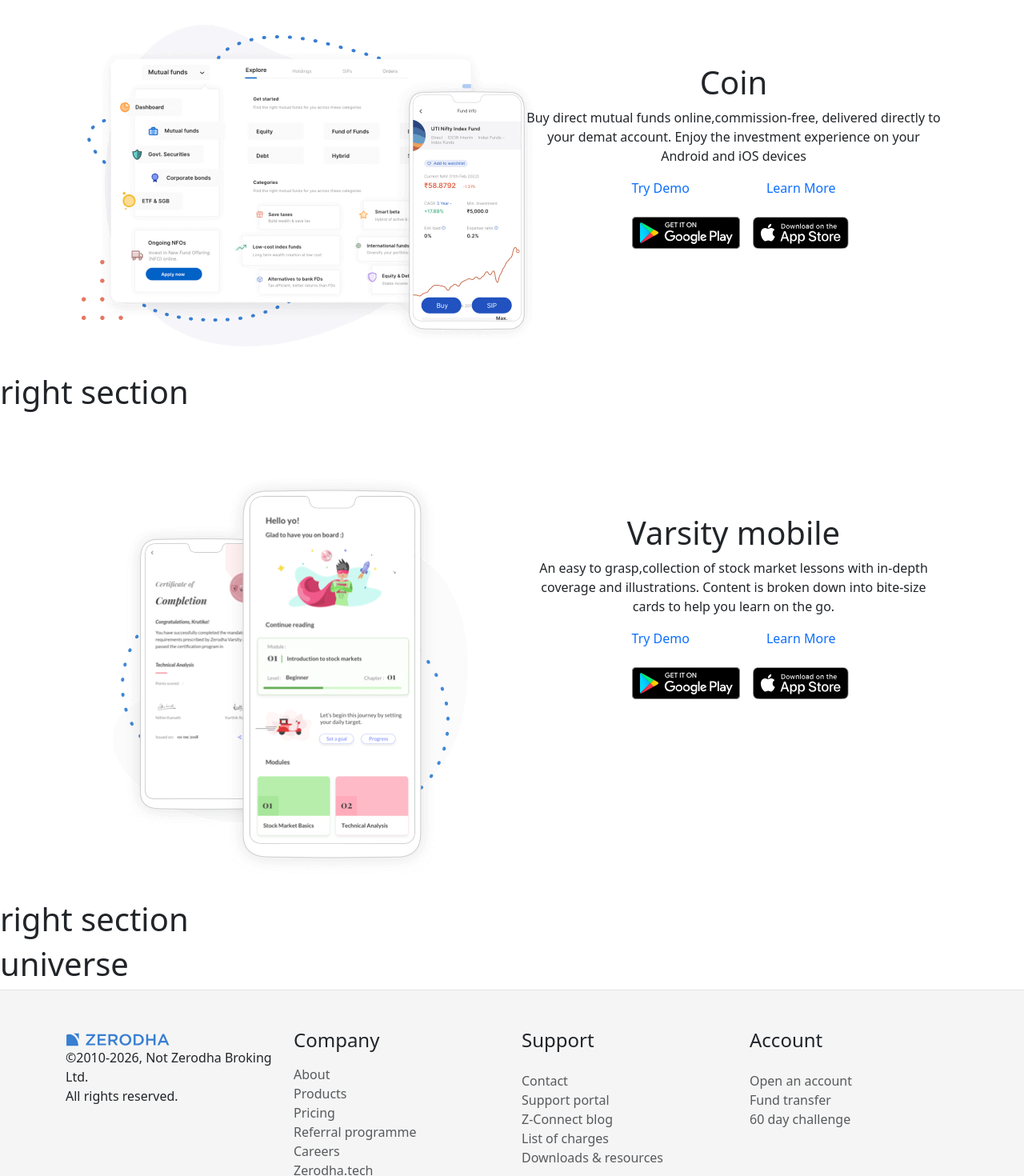
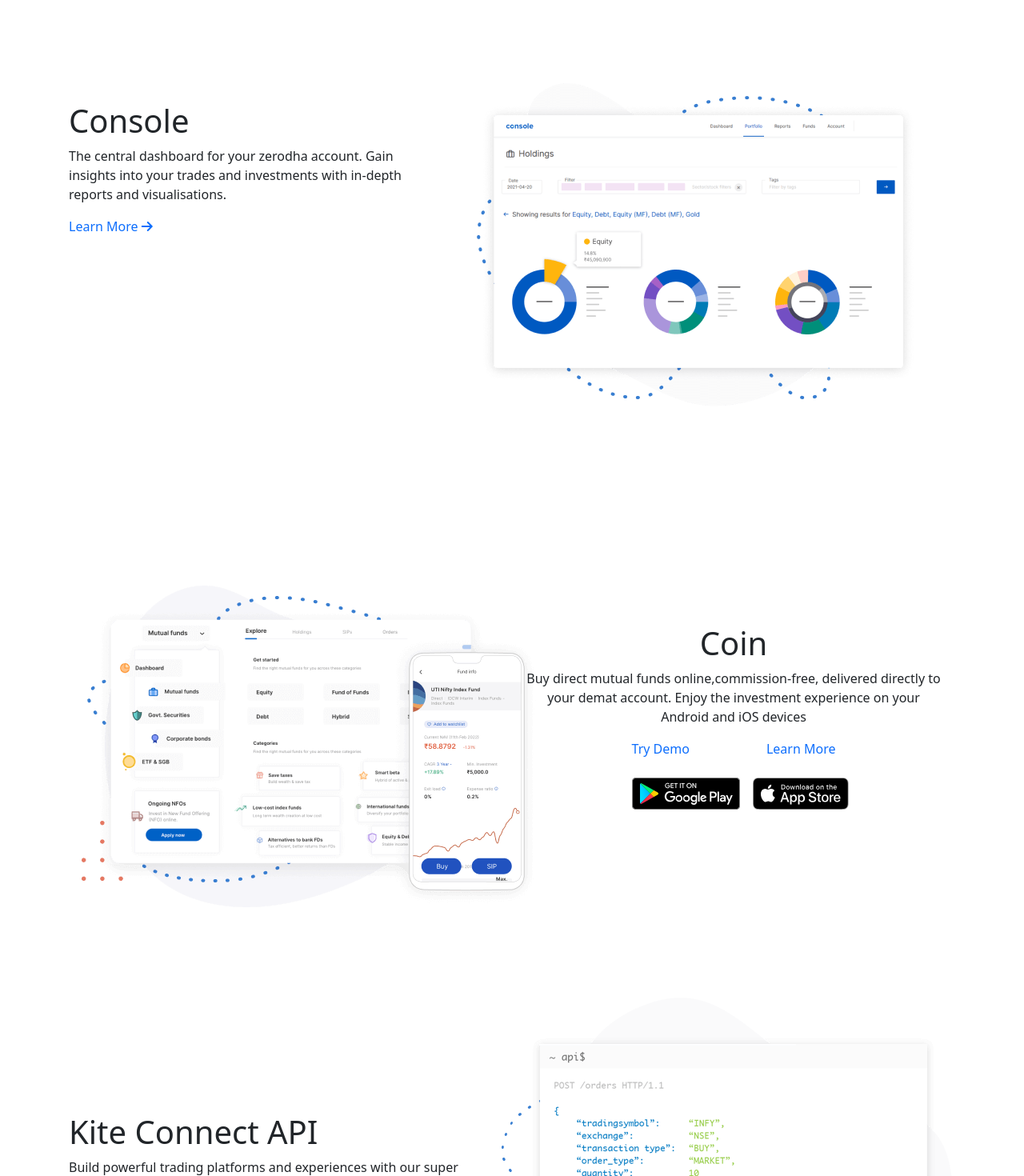
Before and after one commit to mahato-ashok/StockSnap, a React (Vite) app in the folder frontend/: page /products in a window 1280 px wide. Shown: the part 1000-2470 px from the top of the page at 80% size. Built offline with nearby package versions, Linux system fonts and the light colour scheme.

Commit message:
created the right section

```diff
--- a/frontend/src/landing_pages/products/ProductsPage.jsx
+++ b/frontend/src/landing_pages/products/ProductsPage.jsx
@@ -14,11 +14,14 @@
 
         <Hero/>
         <LeftSection imageURL='media/images/kite.png' imageTitle='Kite' imageDescription='Our ultra-fast flagship trading platform with streaming market data,advanced charts, an elegant UI, and more. Enjoy the kite experience seamlessly on your Android and ios devices.' tryDemo='#' learnMore='#' playStore='#' appStore='#' />
-        <RightSection/>
+        <RightSection imageTitle='Console'
+        imageDescription='The central dashboard for your zerodha account. Gain insights into your trades and investments with in-depth reports and visualisations.' learnMore='#' imageURL='media/images/console.png'/>
+
         <LeftSection imageURL='media/images/coin.png' imageTitle='Coin' imageDescription='Buy direct mutual funds online,commission-free, delivered directly to your demat account. Enjoy the investment experience on your Android and iOS devices' tryDemo='#' learnMore='#' playStore='#' appStore='#' />
-        <RightSection/>
+        <RightSection imageTitle='Kite Connect API'
+        imageDescription='Build powerful trading platforms and experiences with our super simple HTTP/JSON APIs. If you are a startup, build your investment app and showcase it to our clinetbase' learnMore='#' imageURL='media/images/kiteconnect.png'/>
+
         <LeftSection imageURL='media/images/varsity.png' imageTitle='Varsity mobile' imageDescription='An easy to grasp,collection of stock market lessons with in-depth coverage and illustrations. Content is broken down into bite-size cards to help you learn on the go.' tryDemo='#' learnMore='#' playStore='#' appStore='#' />
-        <RightSection/>
         <Universe/>
 
 
--- a/frontend/src/landing_pages/products/RightSection.jsx
+++ b/frontend/src/landing_pages/products/RightSection.jsx
@@ -1,7 +1,18 @@
 import react from 'react'
 
-export default function RightSection(){
+export default function RightSection({imageTitle,imageDescription,learnMore,imageURL}){
     return (
-        <h1>right section</h1>
+       <div className="container mt-5 p-3">
+        <div className="row">
+            <div className="col" style={{marginTop:"10rem"}}>
+                <h1>{imageTitle}</h1>
+                <p>{imageDescription}</p>
+                <a style={{textDecoration:"None"}}href={learnMore}>Learn More <i class="fa-solid fa-arrow-right"></i></a>
+            </div>
+            <div className="col p-3 ">
+                <img src={imageURL}/>
+            </div>
+        </div>
+       </div>
     )
 }
```
